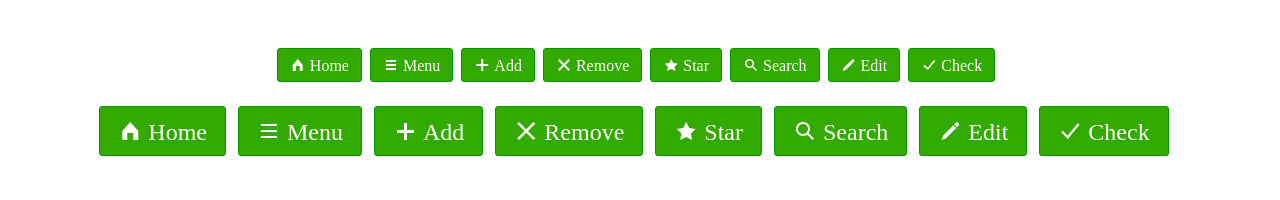
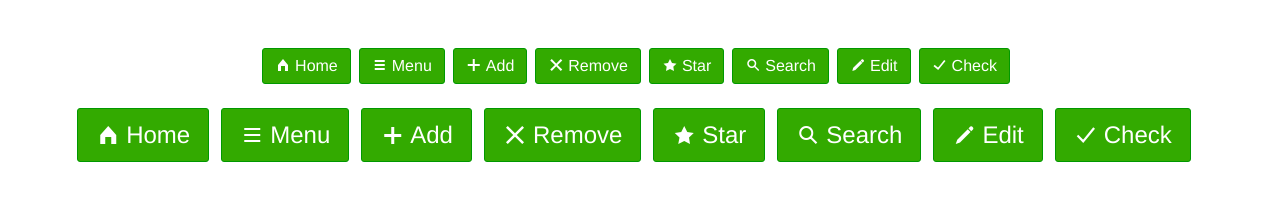
Before and after one commit to charliecm/font-icons-workflow, a website: page src/index.html in a window 1280 px wide. Drawn offline with Linux system fonts and the light colour scheme.

Commit message:
Fix styling and use separate element for icons.

```diff
--- a/src/index.html
+++ b/src/index.html
@@ -6,18 +6,20 @@
 		<style>
 			body {
 				margin: 3rem 1.5rem;
-				font: 'Helvetica', 'Segoe UI', Arial, sans-serif;
+				font-family: 'Helvetica', 'Segoe UI', Arial, sans-serif;
 				font-size: 16px;
 				text-align: center;
 			}
 			.button {
 				transition: background-color 0.25s;
+				display: inline-block;
 				margin-right: 0.5em;
 				margin-bottom: 0.5em;
 				border-radius: 3px;
 				border: solid 1px #009900;
 				padding: 0.5em 0.75em;
 				background-color: #33AA00;
+				text-decoration: none;
 				color: #FFF;
 			}
 			.button:hover {
@@ -30,28 +32,33 @@
 			.button-large {
 				font-size: 24px;
 			}
+			.icon {
+				position: relative;
+				top: -2px;
+				margin-right: 0.25em;
+			}
 		</style>
 	</head>
 	<body>
 		<p>
-			<a href="#" class="icon-home-16 icon button">Home</a><!--
-			--><a href="#" class="icon-menu-16 icon button">Menu</a><!--
-			--><a href="#" class="icon-add-16 icon button">Add</a><!--
-			--><a href="#" class="icon-remove-16 icon button">Remove</a><!--
-			--><a href="#" class="icon-star-16 icon button">Star</a><!--
-			--><a href="#" class="icon-search-16 icon button">Search</a><!--
-			--><a href="#" class="icon-edit-16 icon button">Edit</a><!--
-			--><a href="#" class="icon-check-16 icon button">Check</a>
+			<a href="#" class="button"><span class="icon-home-16 icon"></span>Home</a><!--
+			--><a href="#" class="button"><span class="icon-menu-16 icon"></span>Menu</a><!--
+			--><a href="#" class="button"><span class="icon-add-16 icon"></span>Add</a><!--
+			--><a href="#" class="button"><span class="icon-remove-16 icon"></span>Remove</a><!--
+			--><a href="#" class="button"><span class="icon-star-16 icon"></span>Star</a><!--
+			--><a href="#" class="button"><span class="icon-search-16 icon"></span>Search</a><!--
+			--><a href="#" class="button"><span class="icon-edit-16 icon"></span>Edit</a><!--
+			--><a href="#" class="button"><span class="icon-check-16 icon"></span>Check</a>
 		</p>
 		<p>
-			<a href="#" class="icon-home-24 icon button button-large">Home</a><!--
-			--><a href="#" class="icon-menu-24 icon button button-large">Menu</a><!--
-			--><a href="#" class="icon-add-24 icon button button-large">Add</a><!--
-			--><a href="#" class="icon-remove-24 icon button button-large">Remove</a><!--
-			--><a href="#" class="icon-star-24 icon button button-large">Star</a><!--
-			--><a href="#" class="icon-search-24 icon button button-large">Search</a><!--
-			--><a href="#" class="icon-edit-24 icon button button-large">Edit</a><!--
-			--><a href="#" class="icon-check-24 icon button button-large">Check</a>
+			<a href="#" class="button button-large"><span class="icon-home-24 icon"></span>Home</a><!--
+			--><a href="#" class="button button-large"><span class="icon-menu-24 icon"></span>Menu</a><!--
+			--><a href="#" class="button button-large"><span class="icon-add-24 icon"></span>Add</a><!--
+			--><a href="#" class="button button-large"><span class="icon-remove-24 icon"></span>Remove</a><!--
+			--><a href="#" class="button button-large"><span class="icon-star-24 icon"></span>Star</a><!--
+			--><a href="#" class="button button-large"><span class="icon-search-24 icon"></span>Search</a><!--
+			--><a href="#" class="button button-large"><span class="icon-edit-24 icon"></span>Edit</a><!--
+			--><a href="#" class="button button-large"><span class="icon-check-24 icon"></span>Check</a>
 		</p>
 	</body>
 </html>
```
